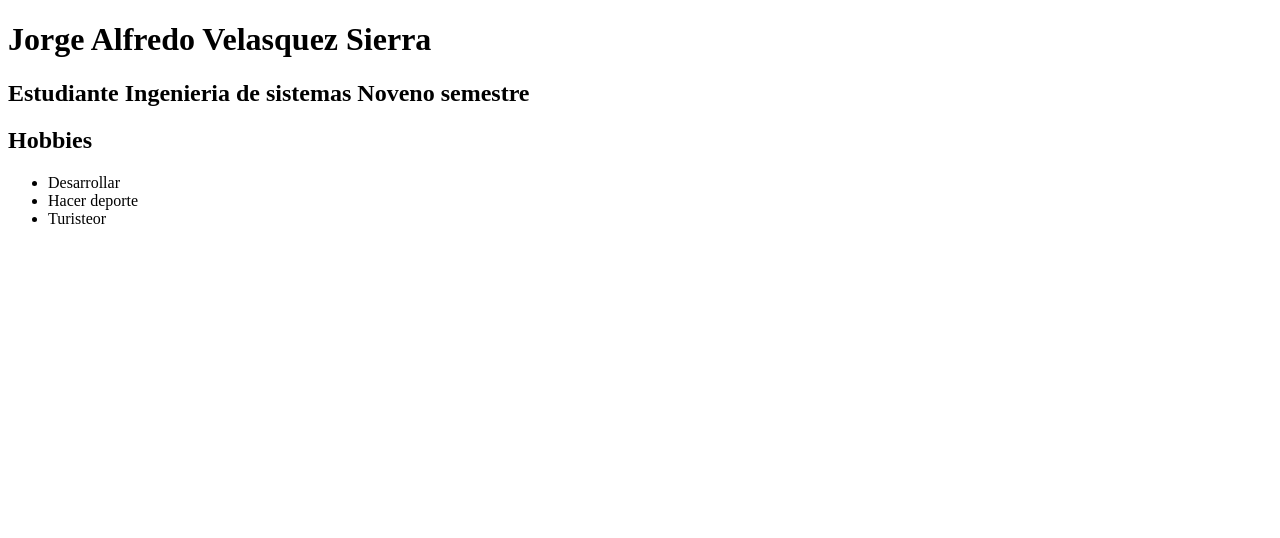
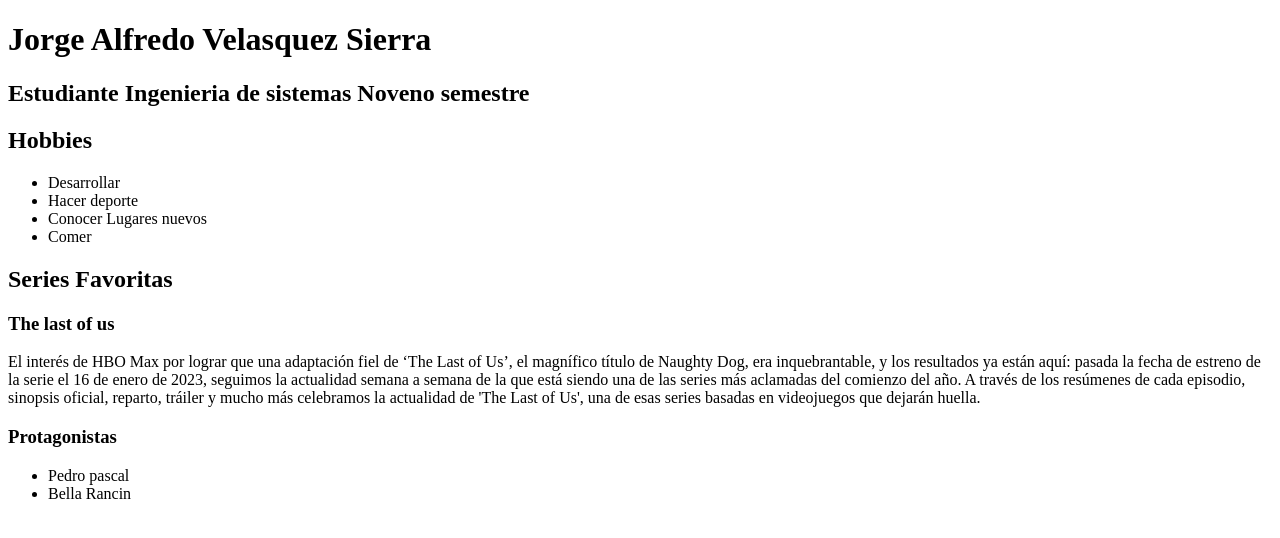
Before and after one commit to jvelasq14/parcial-buenas-practicas, a plain HTML site: page src/index.html in a window 1280 px wide. Drawn offline with Linux system fonts and the light colour scheme.

Commit message:
commit -4

```diff
--- a/src/index.html
+++ b/src/index.html
@@ -1,11 +1,13 @@
 <!DOCTYPE html>
 <html lang="en">
+
 <head>
     <meta charset="UTF-8">
     <meta http-equiv="X-UA-Compatible" content="IE=edge">
     <meta name="viewport" content="width=device-width, initial-scale=1.0">
     <title>Buenas Practicas</title>
 </head>
+
 <body>
     <h1>Jorge Alfredo Velasquez Sierra</h1>
     <h2>Estudiante Ingenieria de sistemas Noveno semestre</h2>
@@ -13,7 +15,21 @@
     <ul>
         <li>Desarrollar</li>
         <li>Hacer deporte</li>
-        <li>Turisteor</li>
+        <li>Conocer Lugares nuevos</li>
+        <li>Comer</li>
     </ul>
+    <div>
+        <h2>Series Favoritas</h2>
+        <h3>The last of us</h3>
+        <p>El interés de HBO Max por lograr que una adaptación fiel de ‘The Last of Us’, el magnífico título de Naughty Dog, era inquebrantable, y los resultados ya están aquí: pasada la fecha de estreno de la serie el 16 de enero de 2023, seguimos la actualidad semana a semana de la que está siendo una de las series más aclamadas del comienzo del año. A través de los resúmenes de cada episodio, sinopsis oficial, reparto, tráiler y mucho más celebramos la actualidad de 'The Last of Us', una de esas series basadas en videojuegos que dejarán huella.</p>
+        <h3>Protagonistas</h3>
+        <ul>
+            <li>Pedro pascal</li>
+            <li>Bella Rancin</li>
+        </ul>
+    </div>
+
+
 </body>
+
 </html>
```
